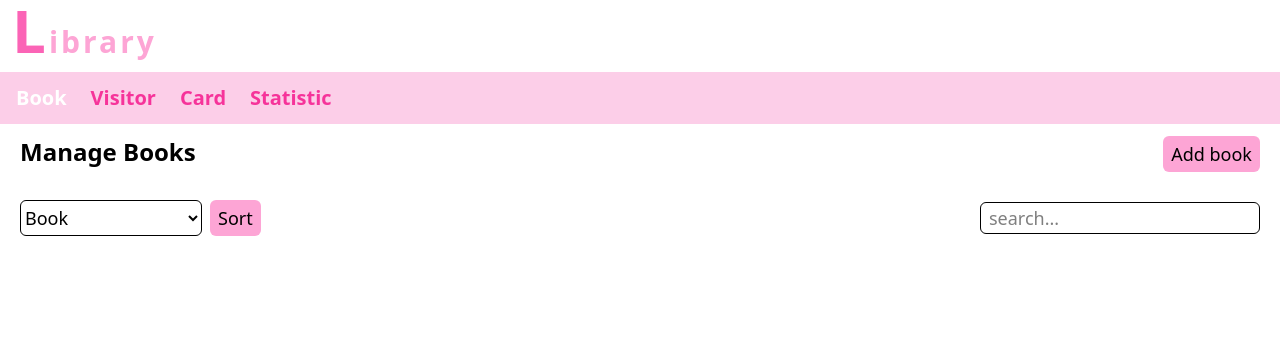
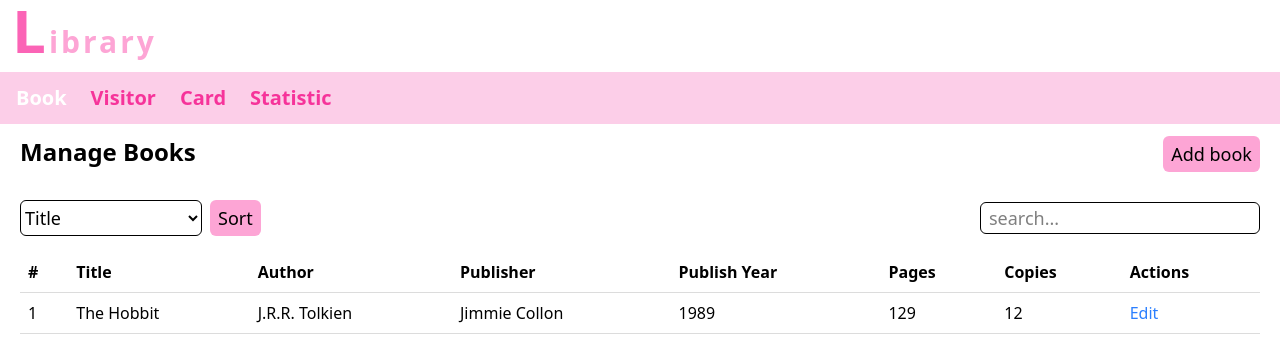
Before and after one commit to Meimei07/library-website-react-js, a React (Vite) app: page / in a window 1280 px wide. Shown: the top 362 px of the page. Built offline with nearby package versions, Linux system fonts and the light colour scheme.

Commit message:
Add Table component

```diff
--- a/src/App.jsx
+++ b/src/App.jsx
@@ -5,7 +5,7 @@ import {
   RouterProvider,
 } from "react-router-dom";
 import RootLayout from "./layouts/RootLayout";
-import Book from "./pages/Book";
+import Book from "./pages/book/Book";
 
 const router = createBrowserRouter(
   createRoutesFromElements(
--- a/src/index.css
+++ b/src/index.css
@@ -3,3 +3,20 @@
 .root-layout > ul > a.active {
   color: white;
 }
+
+table {
+  thead > tr,
+  tbody > tr {
+    border-bottom: 1px solid gainsboro;
+    text-align: left;
+
+    th,
+    td {
+      padding: 0.5rem;
+    }
+  }
+
+  tbody:hover {
+    background-color: rgb(247, 245, 245);
+  }
+}
--- a/src/pages/Book.jsx
+++ b/src/pages/book/Book.jsx
@@ -1,4 +1,5 @@
 import React from "react";
+import Table from "./Table";
 
 const Book = () => {
   return (
@@ -18,7 +19,7 @@ const Book = () => {
       <div className="flex flex-col my-4 max-w-70 sm:flex-row sm:max-w-full sm:items-center sm:justify-between">
         <div className="flex gap-2 sm:flex-1 sm:max-w-70">
           <select className="flex-2 border rounded-md text-sm sm:text-lg">
-            <option value="book">Book</option>
+            <option value="title">Title</option>
             <option value="author">Author</option>
             <option value="copies">Copies</option>
           </select>
@@ -38,6 +39,8 @@ const Book = () => {
           />
         </div>
       </div>
+
+      <Table />
     </div>
   );
 };
--- /dev/null
+++ b/src/pages/book/Table.jsx
@@ -0,0 +1,39 @@
+import React from "react";
+
+const Table = () => {
+  return (
+    <div className="overflow-x-auto mt-4">
+      <table className="min-w-full text-md">
+        <thead>
+          <tr>
+            <th>#</th>
+            <th>Title</th>
+            <th>Author</th>
+            <th>Publisher</th>
+            <th>Publish Year</th>
+            <th>Pages</th>
+            <th>Copies</th>
+            <th>Actions</th>
+          </tr>
+        </thead>
+
+        <tbody>
+          <tr>
+            <td>1</td>
+            <td>The Hobbit</td>
+            <td>J.R.R. Tolkien</td>
+            <td>Jimmie Collon</td>
+            <td>1989</td>
+            <td>129</td>
+            <td>12</td>
+            <td>
+              <button className="text-blue-500 hover:underline">Edit</button>
+            </td>
+          </tr>
+        </tbody>
+      </table>
+    </div>
+  );
+};
+
+export default Table;
```
